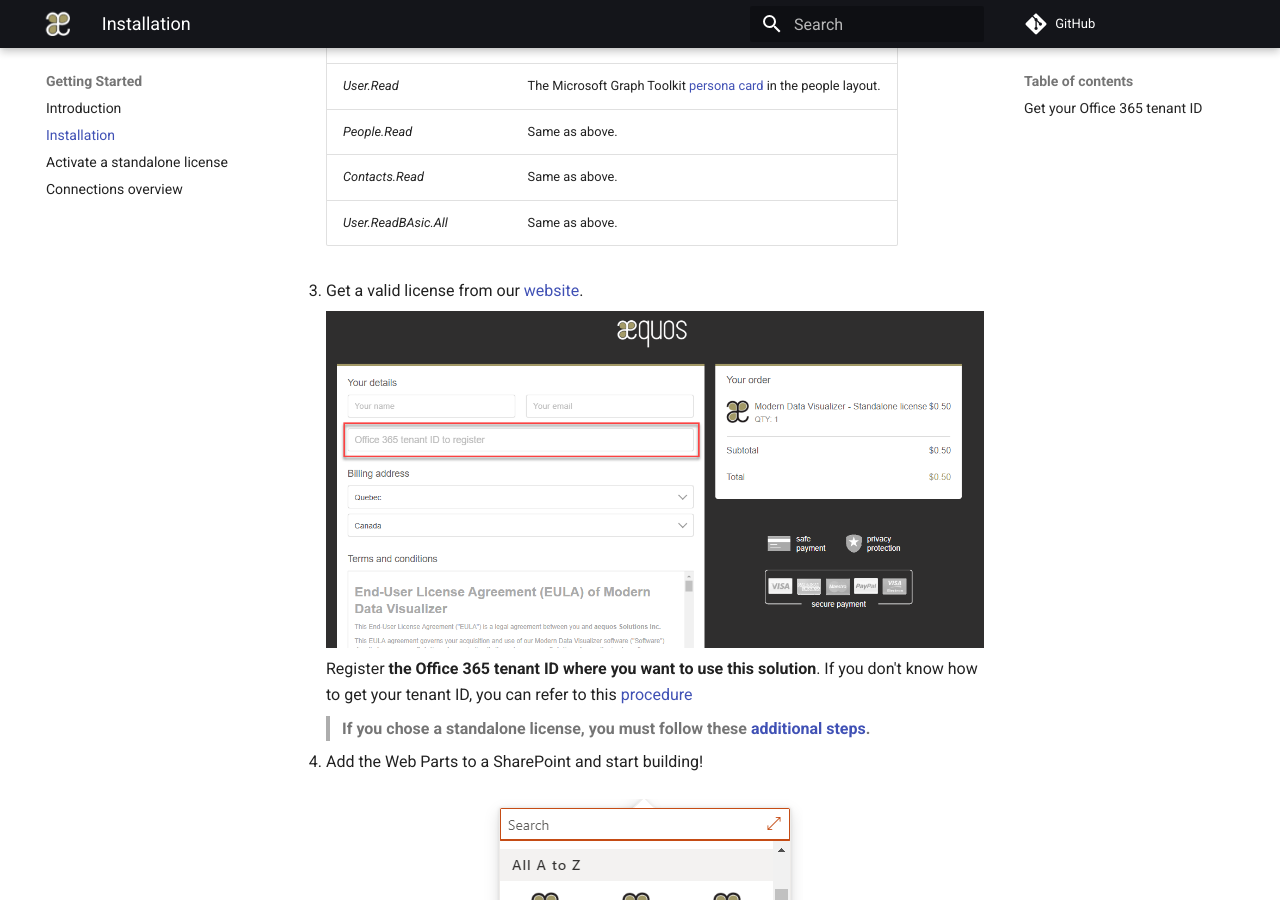
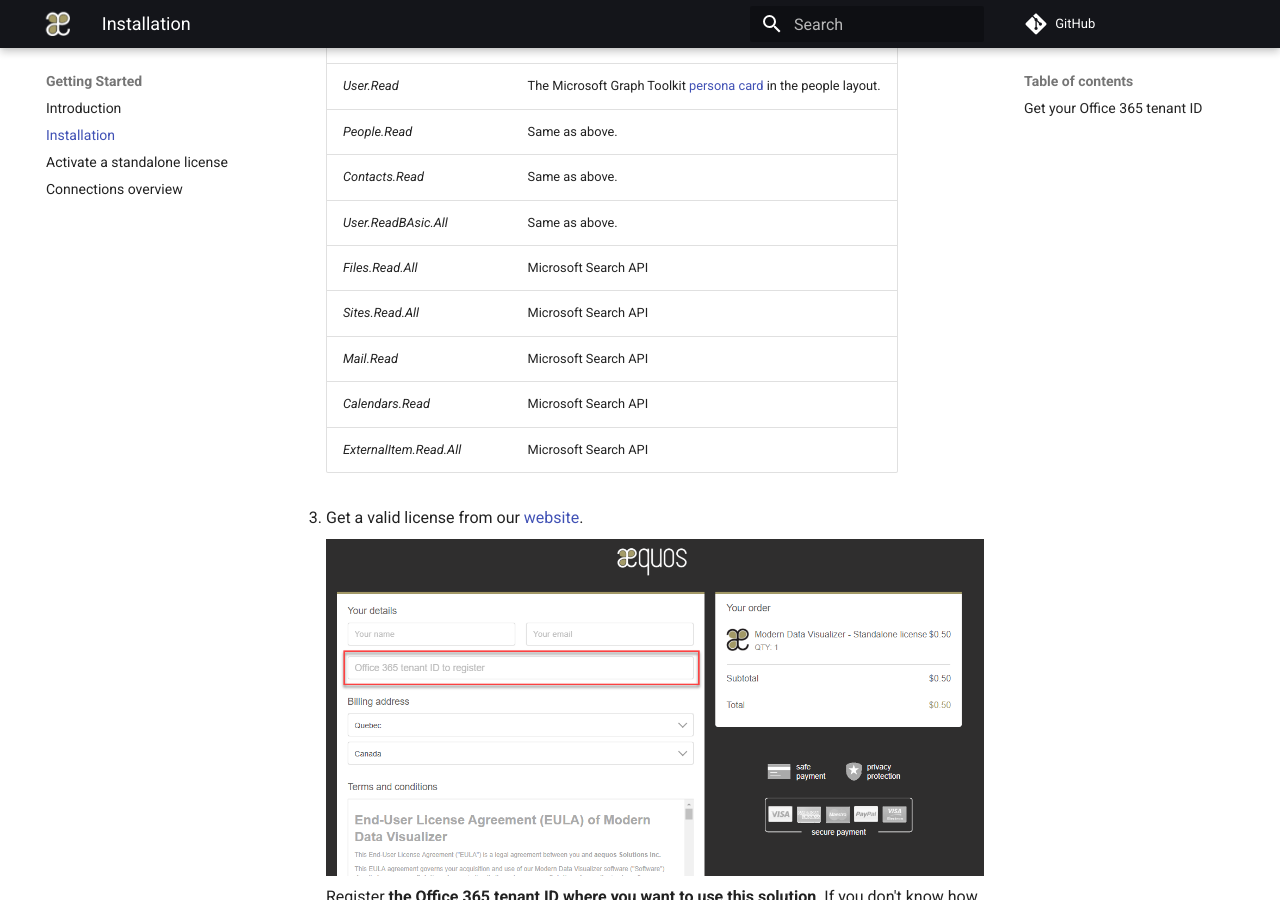
Before and after one commit to aequos-solutions/modern-data-visualizer, an MkDocs documentation site: the page built from docs/installation.md, in a window 1280 px wide and 900 px high, scrolled down 878 px. Built offline with MkDocs 1.6.1 and Material for MkDocs 9.7.7, drawn with Linux system fonts in a browser that asks for light colours; comment, search, counter and statistics services are not loaded.

Commit message:
Minimal Required permission for Microsoft Search Data source

```diff
--- a/docs/installation.md
+++ b/docs/installation.md
@@ -17,6 +17,11 @@
     | _People.Read_ | Same as above.
     | _Contacts.Read_ | Same as above.
     | _User.ReadBAsic.All_ | Same as above.
+    | _Files.Read.All_ | Microsoft Search API
+    | _Sites.Read.All_ | Microsoft Search API
+    | _Mail.Read_ | Microsoft Search API
+    | _Calendars.Read_ | Microsoft Search API
+    | _ExternalItem.Read.All_ | Microsoft Search API
 
 3. Get a valid license from our [website](https://www.aequos.ca).
 
```
